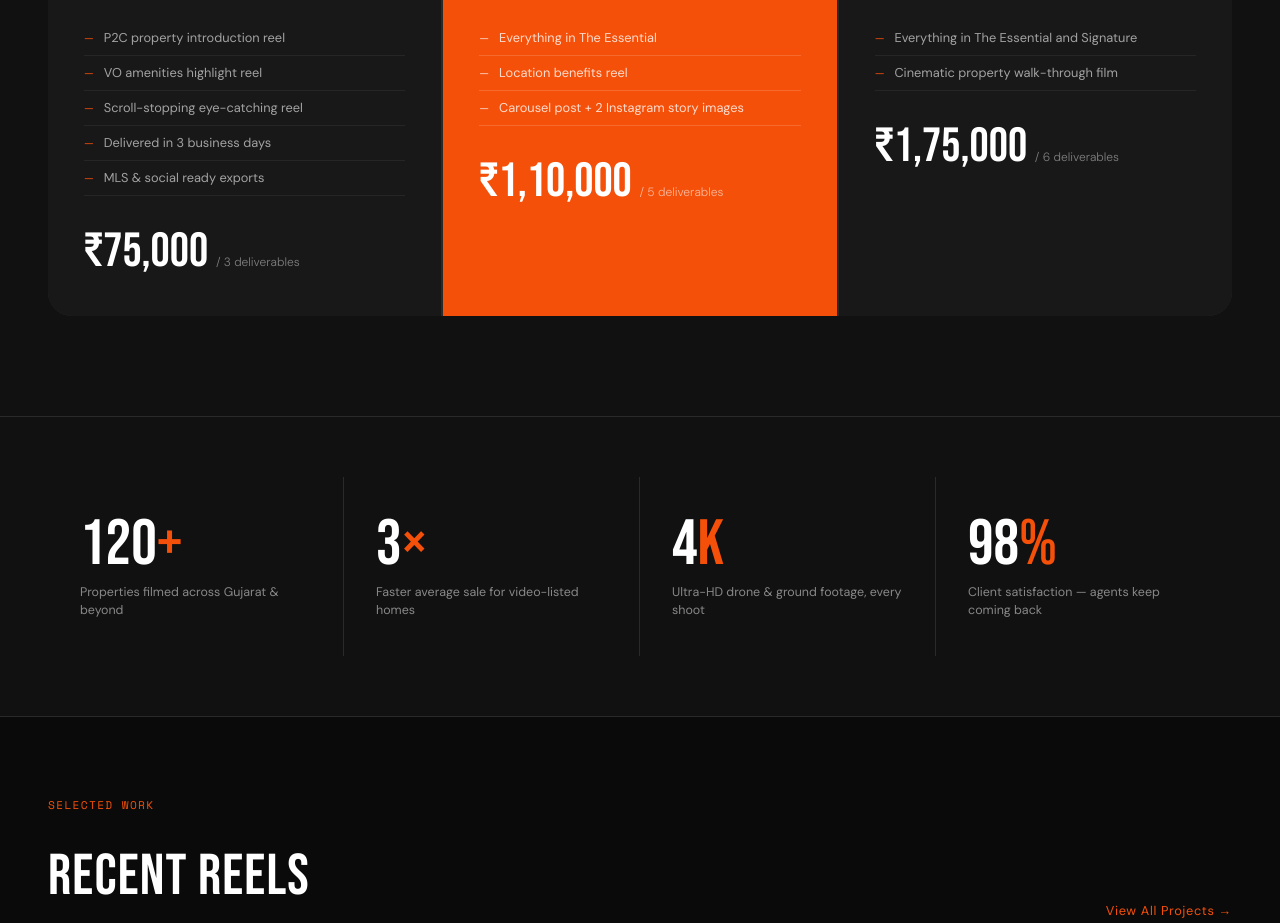
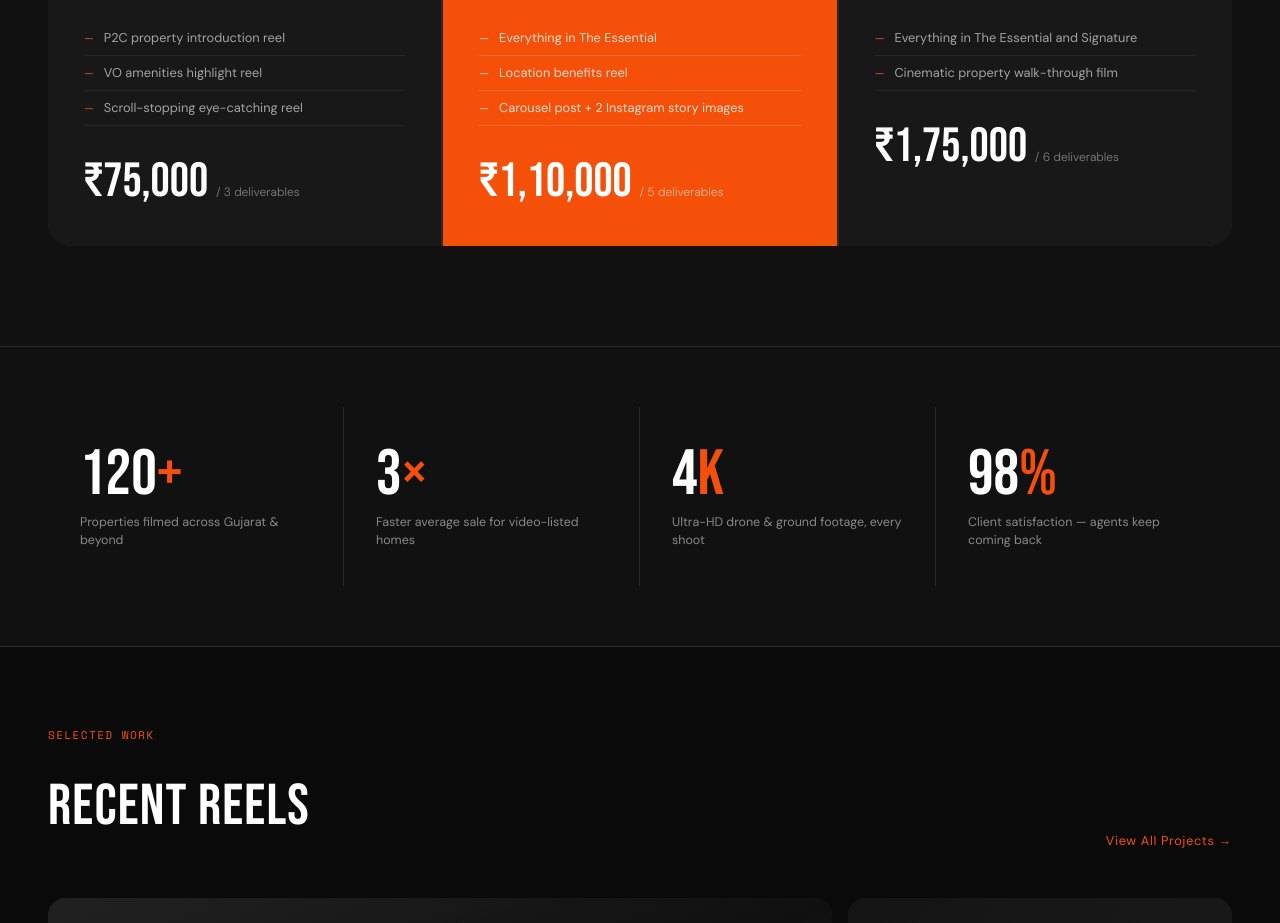
Before and after one commit to vaghelavijay178-hub/realestate, a Next.js app: page / in a window 1280 px wide. Shown: the part 1720-2643 px from the top of the page. Built offline with nearby package versions, Linux system fonts and the light colour scheme.

Commit message:
Update page.tsx

```diff
--- a/app/page.tsx
+++ b/app/page.tsx
@@ -501,8 +501,6 @@ export default function Home() {
               <li>P2C property introduction reel</li>
               <li>VO amenities highlight reel</li>
               <li>Scroll-stopping eye-catching reel</li>
-              <li>Delivered in 3 business days</li>
-              <li>MLS &amp; social ready exports</li>
             </ul>
             <div className="pkg-price">₹75,000 <span>/ 3 deliverables</span></div>
           </div>
```
